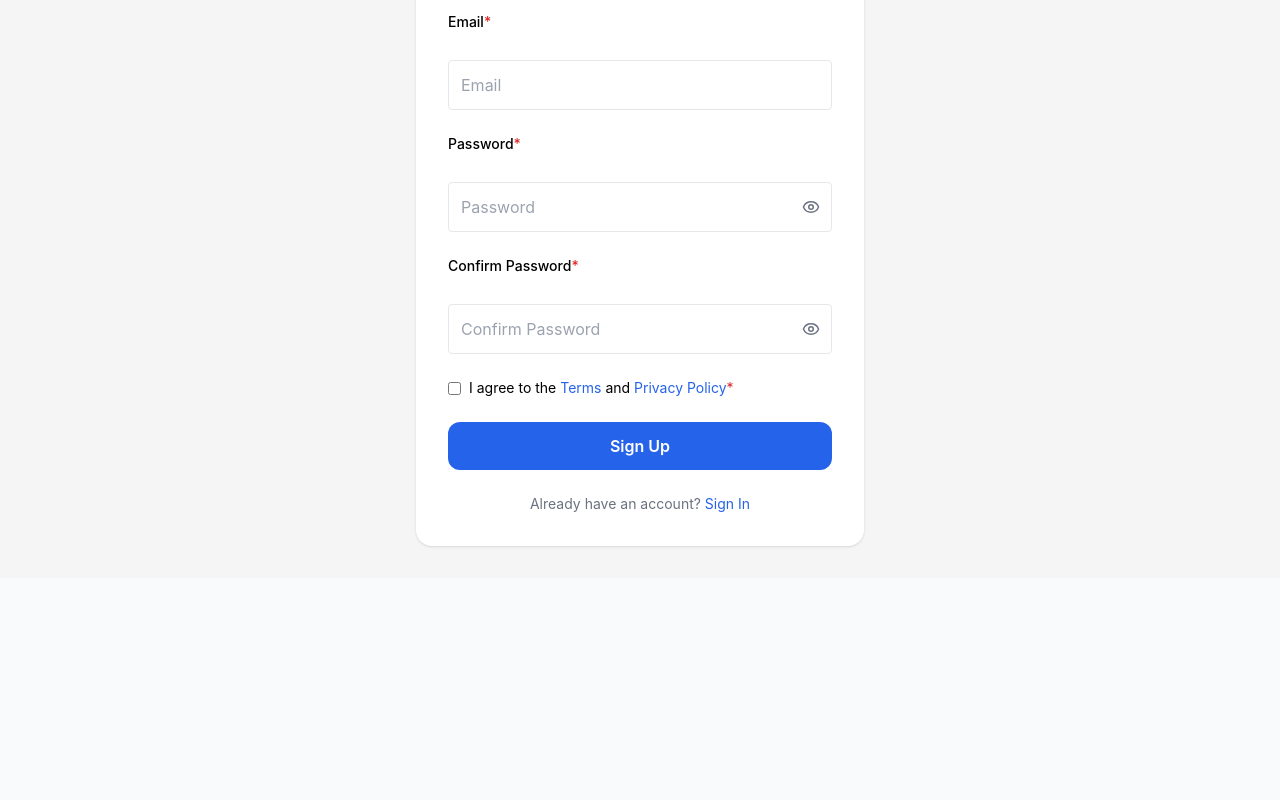
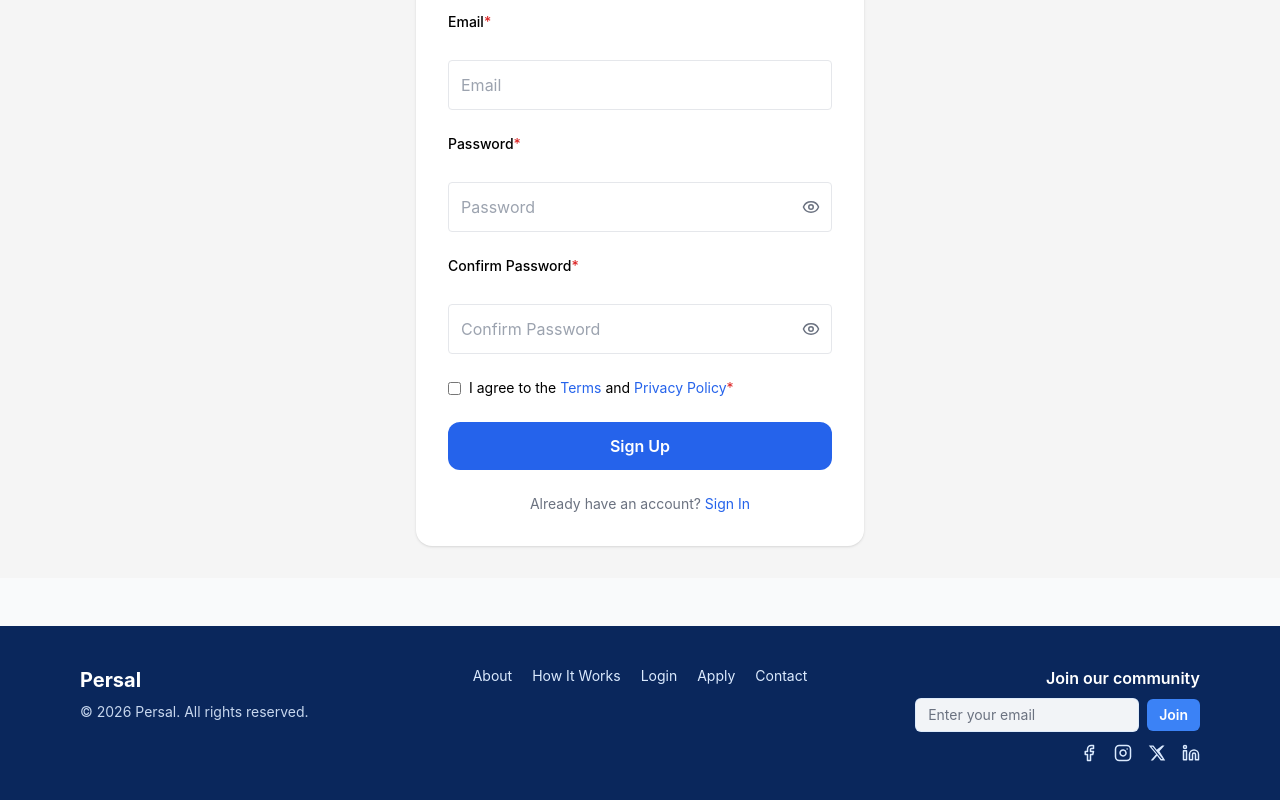
Before and after one commit to dladlamusa90-eng/persal-fresh-new, a Next.js app: page /auth/signup in a window 1280 px wide. Shown: the part 848-1648 px from the top of the page. Before the commit the page ends 1426 px from the top, so only its background shows below. Built offline with nearby package versions, Linux system fonts and the light colour scheme.

Commit message:
Unify footer and refine dashboard navigation UI

```diff
--- a/src/app/auth/login/page.tsx
+++ b/src/app/auth/login/page.tsx
@@ -3,6 +3,7 @@ import { useState } from "react";
 import { useRouter } from "next/navigation";
 import { getSession, signIn } from "next-auth/react";
 import { ChevronLeft, Eye, EyeOff } from "lucide-react";
+import AppFooter from "@/app/components/AppFooter";
 
 type LoginTab = "id" | "email";
 
@@ -78,6 +79,7 @@ export default function LoginPage() {
   }
 
   return (
+    <>
     <section className="relative min-h-screen bg-neutral-100 overflow-hidden">
       <div className="relative z-10 min-h-screen flex flex-col">
         <header className="w-full flex items-center justify-between py-2 px-4 md:px-8 mb-2 bg-white shadow-none">
@@ -280,5 +282,7 @@ export default function LoginPage() {
         </div>
       </div>
     </section>
+    <AppFooter />
+    </>
   );
 }
--- a/src/app/auth/signup/page.tsx
+++ b/src/app/auth/signup/page.tsx
@@ -3,6 +3,7 @@ import { useState } from "react";
 import Link from "next/link";
 import { useRouter } from "next/navigation";
 import { ChevronDown, Eye, EyeOff } from "lucide-react";
+import AppFooter from "@/app/components/AppFooter";
 import {
   SOUTH_AFRICAN_BANK_NAMES,
   getBankAccountConstraintLabel,
@@ -102,6 +103,7 @@ export default function SignupPage() {
   }
 
   return (
+    <>
     <section className="relative min-h-screen flex items-center justify-center bg-neutral-100 px-4 md:px-0 py-8 overflow-hidden">
       <div className="relative z-10 w-full flex items-center justify-center">
         <form onSubmit={handleSignup} className="w-full max-w-md bg-white rounded-2xl p-6 md:p-8 shadow flex flex-col gap-4 md:gap-6">
@@ -195,5 +197,7 @@ export default function SignupPage() {
         </form>
       </div>
     </section>
+    <AppFooter />
+    </>
   );
 }
--- /dev/null
+++ b/src/app/components/AppFooter.tsx
@@ -0,0 +1,62 @@
+import React from "react";
+import { Facebook, Instagram, Linkedin } from "lucide-react";
+
+type AppFooterProps = {
+  isAuthenticated?: boolean;
+};
+
+export default function AppFooter({ isAuthenticated = false }: AppFooterProps) {
+  return (
+    <footer className="w-full bg-[#0a275c] text-blue-100 py-10 mt-12">
+      <div className="max-w-6xl mx-auto grid grid-cols-1 md:grid-cols-3 gap-8 px-4">
+        <div className="flex flex-col items-center md:items-start">
+          <span className="font-bold text-xl mb-2 text-white">Persal</span>
+          <span className="text-sm text-blue-100/90">&copy; {new Date().getFullYear()} Persal. All rights reserved.</span>
+        </div>
+
+        <nav className="flex flex-col md:flex-row md:flex-wrap gap-3 md:gap-5 text-sm items-center md:items-start md:justify-center">
+          <a href="/about" className="hover:underline">About</a>
+          <a href="/how-it-works" className="hover:underline">How It Works</a>
+          {!isAuthenticated && <a href="/auth/login" className="hover:underline">Login</a>}
+          <a href="/auth/login" className="hover:underline">Apply</a>
+          <a href="mailto:support@persal.co.za" className="hover:underline">Contact</a>
+        </nav>
+
+        <div className="flex flex-col items-center md:items-end">
+          <span className="text-white font-semibold mb-2">Join our community</span>
+          <form className="w-full md:w-auto flex items-center gap-2 mb-3" action="#" method="post">
+            <input
+              type="email"
+              name="communityEmail"
+              required
+              placeholder="Enter your email"
+              className="w-full md:w-56 rounded-md border border-blue-200/40 bg-white/95 px-3 py-1.5 text-sm text-gray-800 placeholder:text-gray-500 focus:outline-none focus:ring-2 focus:ring-blue-300"
+            />
+            <button
+              type="submit"
+              className="rounded-md bg-blue-500 hover:bg-blue-400 text-white text-sm font-semibold px-3 py-1.5 transition"
+            >
+              Join
+            </button>
+          </form>
+          <div className="flex items-center gap-4">
+            <a href="#" aria-label="Facebook" className="text-blue-100 hover:text-white transition">
+              <Facebook size={18} />
+            </a>
+            <a href="#" aria-label="Instagram" className="text-blue-100 hover:text-white transition">
+              <Instagram size={18} />
+            </a>
+            <a href="#" aria-label="X" className="text-blue-100 hover:text-white transition">
+              <svg viewBox="0 0 24 24" width="18" height="18" fill="currentColor" aria-hidden="true">
+                <path d="M18.901 2H22l-6.764 7.73L23 22h-6.094l-4.771-6.224L6.69 22H3.588l7.236-8.268L1 2h6.248l4.313 5.683L18.901 2zm-1.085 18.13h1.717L6.314 3.772H4.472L17.816 20.13z" />
+              </svg>
+            </a>
+            <a href="#" aria-label="LinkedIn" className="text-blue-100 hover:text-white transition">
+              <Linkedin size={18} />
+            </a>
+          </div>
+        </div>
+      </div>
+    </footer>
+  );
+}
--- a/src/app/dashboard/layout.tsx
+++ b/src/app/dashboard/layout.tsx
@@ -5,6 +5,7 @@ import Link from "next/link";
 import { usePathname } from "next/navigation";
 import ChatWidget from "@/app/components/ChatWidget";
 import LoanStatusBadge from "@/app/components/LoanStatusBadge";
+import AppFooter from "@/app/components/AppFooter";
 
 function getProfileInitial(fullName: string) {
   const initial = fullName.trim().charAt(0);
@@ -161,7 +162,7 @@ export default function DashboardLayout({ children }: { children: React.ReactNod
                       className={`block px-3 py-2 rounded text-sm font-medium transition w-full ${
                         isActivePath(item.href)
                           ? "bg-blue-100 text-persal-blue"
-                          : "text-persal-dark hover:bg-blue-50 hover:text-persal-blue"
+                          : "text-black hover:bg-blue-50 hover:text-black"
                       }`}
                     >
                       {item.name}
@@ -179,7 +180,9 @@ export default function DashboardLayout({ children }: { children: React.ReactNod
 
             <nav className="hidden md:flex w-full border-b border-gray-200 bg-white px-8 items-center justify-between">
               <div className="flex items-center gap-6 h-[48px]">
-                <img src="/logo.png" alt="Persal Logo" className="h-[42px] w-auto object-contain" style={{ height: '42px' }} />
+                <Link href="/dashboard" aria-label="Go to My Loan">
+                  <img src="/logo.png" alt="Persal Logo" className="h-[42px] w-auto object-contain" style={{ height: '42px' }} />
+                </Link>
               </div>
               <div className="flex items-center gap-4">
                 <ul className="flex gap-4 items-center h-[56px]">
@@ -198,8 +201,8 @@ export default function DashboardLayout({ children }: { children: React.ReactNod
                           href={item.href}
                           className={`px-4 h-[34px] flex items-center rounded-md text-sm font-medium transition ${
                             isActivePath(item.href)
-                              ? "bg-gray-100 text-persal-blue"
-                              : "text-persal-dark hover:bg-blue-50 hover:text-persal-blue"
+                              ? "bg-blue-100 text-persal-blue"
+                              : "text-black hover:bg-blue-50 hover:text-black"
                           }`}
                           style={{ lineHeight: "1.2" }}
                         >
@@ -232,6 +235,7 @@ export default function DashboardLayout({ children }: { children: React.ReactNod
             </div>
           )}
         </main>
+        <AppFooter isAuthenticated />
         <ChatWidget />
       </div>
     </div>
--- a/src/app/dashboard/page.tsx
+++ b/src/app/dashboard/page.tsx
@@ -79,7 +79,7 @@ export default function DashboardHomePage() {
               onClick={() => setActiveMyLoanSection("summary")}
               className={`block pb-1 w-fit transition ${activeMyLoanSection === "summary" ? "text-persal-blue font-semibold border-b-2 border-persal-blue" : "text-gray-700 hover:text-persal-blue"}`}
             >
-              My loan
+              Loan summary
             </button>
             <button
               type="button"
--- a/src/app/page.tsx
+++ b/src/app/page.tsx
@@ -1,6 +1,7 @@
 "use client";
 import Link from "next/link";
 import React, { useState, useEffect, useRef } from "react";
+import AppFooter from "@/app/components/AppFooter";
 
 function CarouselCTA() {
   const images = [
@@ -623,22 +624,7 @@ export default function Home() {
           </form>
         </section>
 
-        {/* Footer Section */}
-        <footer className="w-full bg-persal-dark text-blue-100 py-8 mt-12">
-          <div className="max-w-5xl mx-auto flex flex-col md:flex-row justify-between items-center gap-6 px-4">
-            <div className="flex flex-col items-center md:items-start">
-              <span className="font-bold text-lg mb-2">Persal</span>
-              <span className="text-xs">&copy; {new Date().getFullYear()} Persal. All rights reserved.</span>
-            </div>
-            <nav className="flex flex-col md:flex-row gap-3 md:gap-6 text-sm items-center">
-              <a href="/app/about" className="hover:underline">About</a>
-              <a href="/app/how-it-works" className="hover:underline">How It Works</a>
-              <a href="/auth/login" className="hover:underline">Login</a>
-              <a href="/auth/login" className="hover:underline">Apply</a>
-              <a href="mailto:support@persal.co.za" className="hover:underline">Contact</a>
-            </nav>
-          </div>
-        </footer>
+        <AppFooter />
       </div>
     </div>
   </>
```
